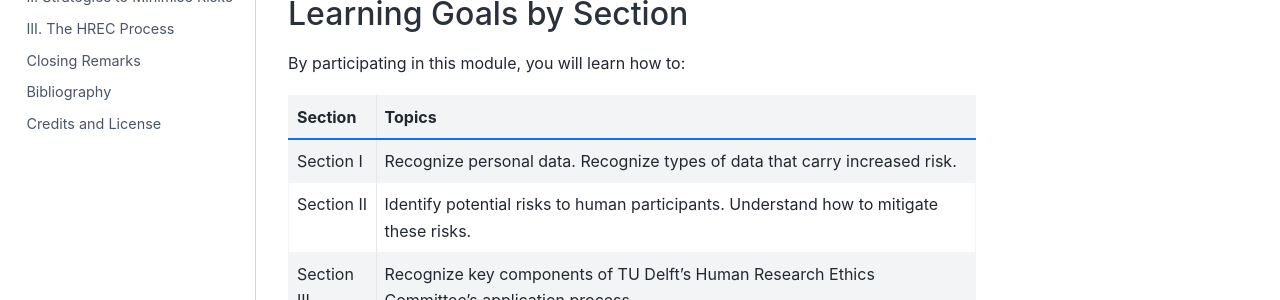
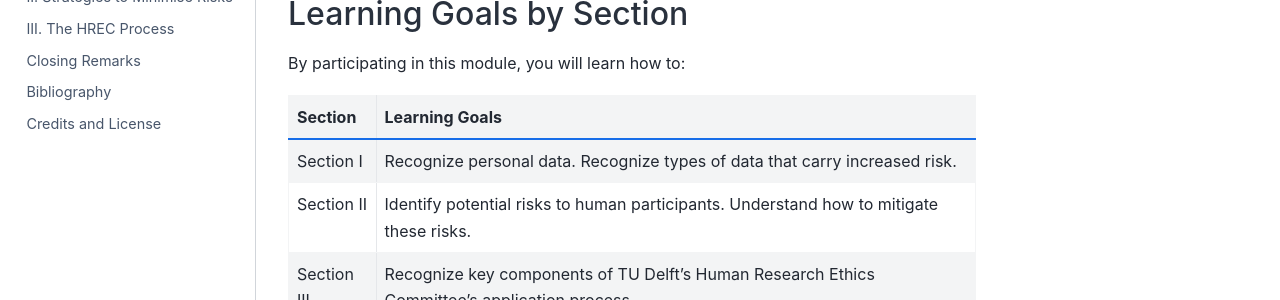
Before and after one commit to tu-delft-library/MSc-Planning-for-Personal-Data, a Jupyter Book: the page built from book/introduction/introduction.md, in a window 1280 px wide and 900 px high. Shown: the part 341-641 px from the top of the window. Built offline with Jupyter Book 1.0.4 settings and Sphinx 7.4.7 and the Sphinx Book theme 1.1.4, drawn with Linux system fonts in a browser that asks for light colours; comment, search, counter and statistics services are not loaded.

Commit message:
Update introduction.md

```diff
--- a/book/introduction/introduction.md
+++ b/book/introduction/introduction.md
@@ -6,7 +6,7 @@ During your thesis project or a course assignment, do you plan to collect or re-
 
 By participating in this module, you will learn how to:
 
-| Section | Topics |
+| Section | Learning Goals |
 |---------|--------|
 | Section I | Recognize personal data. Recognize types of data that carry increased risk. |
 | Section II | Identify potential risks to human participants. Understand how to mitigate these risks. |
```
